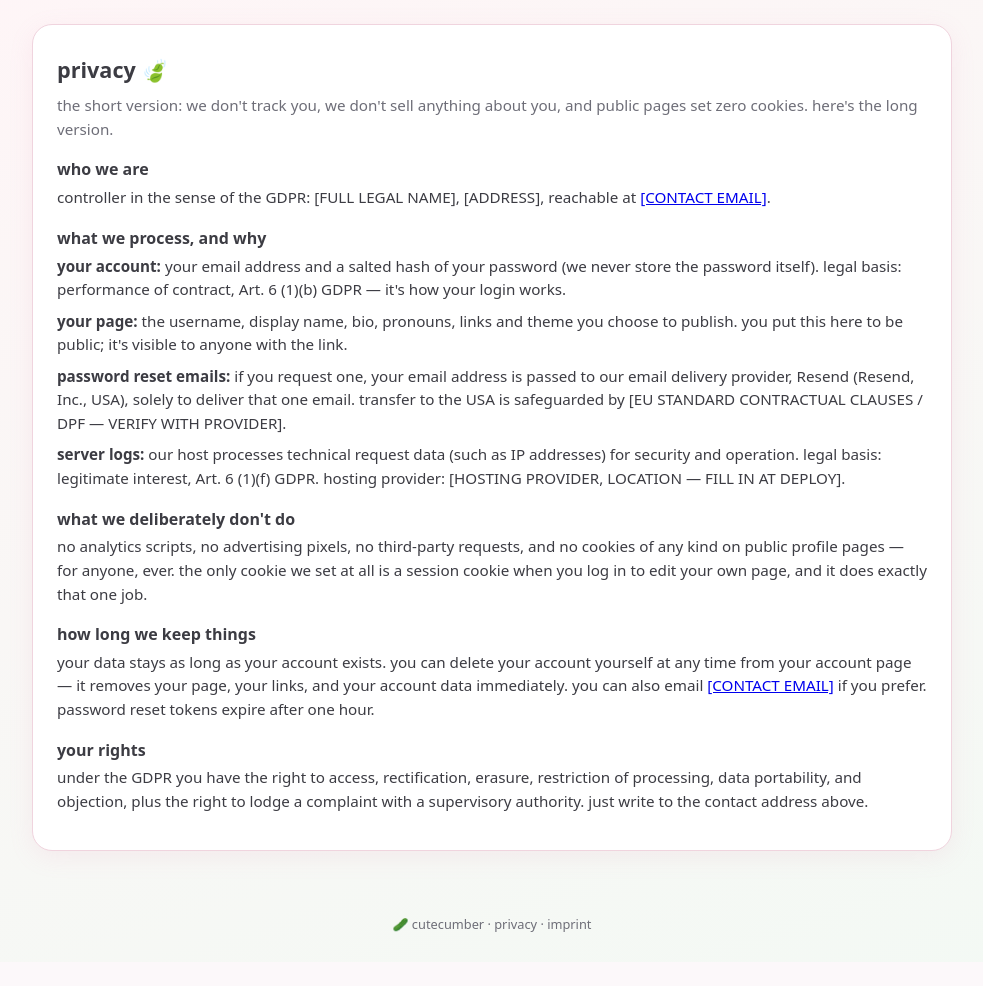
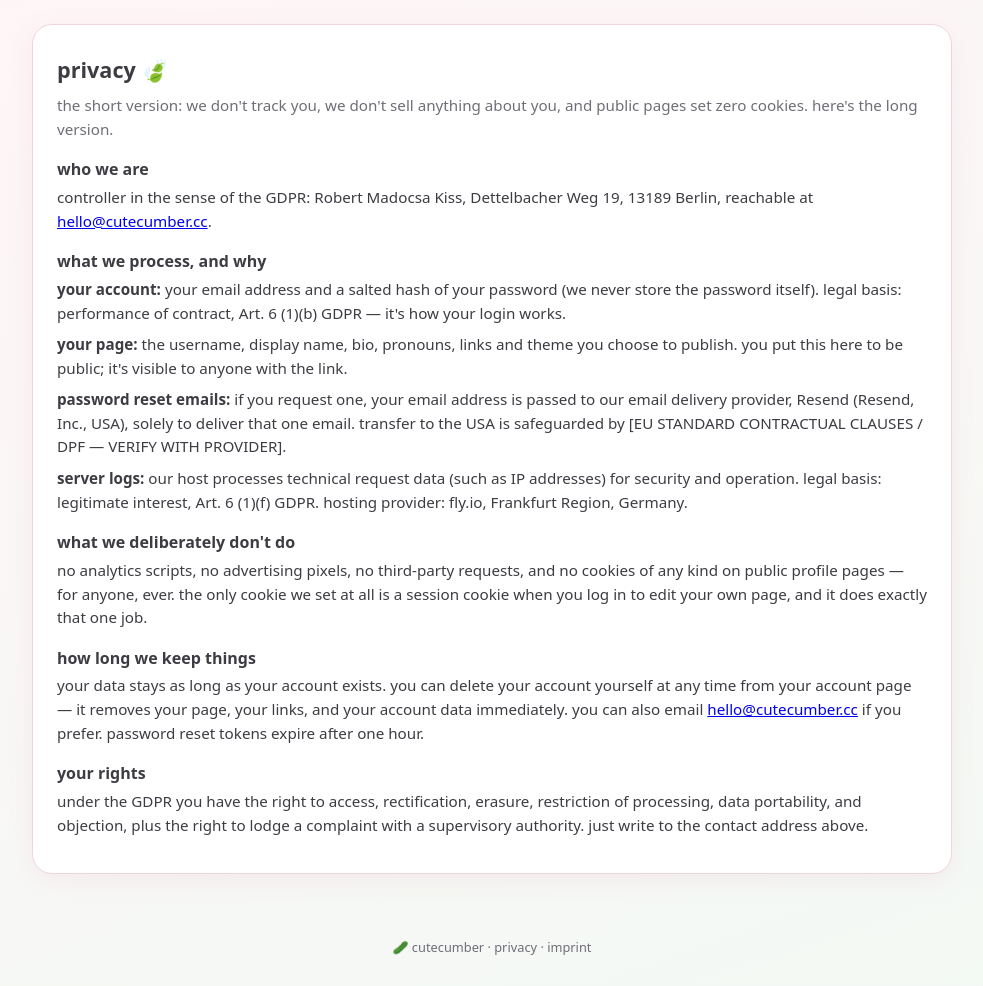
Before and after one commit to Nagoyashi/cutecumber, a Flask app: page /privacy in a window 1280 px wide. Shown: the part 53-1039 px from the top of the page, without its empty margins (148-1131 px from the left). Before the commit the page ends 985 px from the top, so only its background shows below. Run offline with Flask 3, Linux system fonts and the light colour scheme; parts of the project's set-up code (start-up, migrations or seed data) failed here and were passed over; some libraries are stand-ins or nearby versions.

Commit message:
added legal texts

```diff
--- a/app/templates/privacy.html
+++ b/app/templates/privacy.html
@@ -1,42 +1,66 @@
-{% extends "dash_base.html" %}
-{% block title %}privacy{% endblock %}
-{% block content %}
+{% extends "dash_base.html" %} {% block title %}privacy{% endblock %} {% block
+content %}
 <section class="card legal">
   <h1>privacy 🍃</h1>
-  <p class="hint">the short version: we don't track you, we don't sell anything about you,
-  and public pages set zero cookies. here's the long version.</p>
+  <p class="hint">
+    the short version: we don't track you, we don't sell anything about you, and
+    public pages set zero cookies. here's the long version.
+  </p>
 
   <h2>who we are</h2>
-  <p>controller in the sense of the GDPR: [FULL LEGAL NAME], [ADDRESS], reachable at
-  <a href="mailto:[CONTACT EMAIL]">[CONTACT EMAIL]</a>.</p>
+  <p>
+    controller in the sense of the GDPR: Robert Madocsa Kiss, Dettelbacher Weg
+    19, 13189 Berlin, reachable at
+    <a href="mailto:[CONTACT EMAIL]">hello@cutecumber.cc</a>.
+  </p>
 
   <h2>what we process, and why</h2>
-  <p><strong>your account:</strong> your email address and a salted hash of your password
-  (we never store the password itself). legal basis: performance of contract,
-  Art. 6 (1)(b) GDPR — it's how your login works.</p>
-  <p><strong>your page:</strong> the username, display name, bio, pronouns, links and theme
-  you choose to publish. you put this here to be public; it's visible to anyone with the link.</p>
-  <p><strong>password reset emails:</strong> if you request one, your email address is passed to
-  our email delivery provider, Resend (Resend, Inc., USA), solely to deliver that one email.
-  transfer to the USA is safeguarded by [EU STANDARD CONTRACTUAL CLAUSES / DPF — VERIFY WITH PROVIDER].</p>
-  <p><strong>server logs:</strong> our host processes technical request data (such as IP addresses)
-  for security and operation. legal basis: legitimate interest, Art. 6 (1)(f) GDPR.
-  hosting provider: [HOSTING PROVIDER, LOCATION — FILL IN AT DEPLOY].</p>
+  <p>
+    <strong>your account:</strong> your email address and a salted hash of your
+    password (we never store the password itself). legal basis: performance of
+    contract, Art. 6 (1)(b) GDPR — it's how your login works.
+  </p>
+  <p>
+    <strong>your page:</strong> the username, display name, bio, pronouns, links
+    and theme you choose to publish. you put this here to be public; it's
+    visible to anyone with the link.
+  </p>
+  <p>
+    <strong>password reset emails:</strong> if you request one, your email
+    address is passed to our email delivery provider, Resend (Resend, Inc.,
+    USA), solely to deliver that one email. transfer to the USA is safeguarded
+    by [EU STANDARD CONTRACTUAL CLAUSES / DPF — VERIFY WITH PROVIDER].
+  </p>
+  <p>
+    <strong>server logs:</strong> our host processes technical request data
+    (such as IP addresses) for security and operation. legal basis: legitimate
+    interest, Art. 6 (1)(f) GDPR. hosting provider: fly.io, Frankfurt Region,
+    Germany.
+  </p>
 
   <h2>what we deliberately don't do</h2>
-  <p>no analytics scripts, no advertising pixels, no third-party requests, and no cookies of any
-  kind on public profile pages — for anyone, ever. the only cookie we set at all is a session
-  cookie when you log in to edit your own page, and it does exactly that one job.</p>
+  <p>
+    no analytics scripts, no advertising pixels, no third-party requests, and no
+    cookies of any kind on public profile pages — for anyone, ever. the only
+    cookie we set at all is a session cookie when you log in to edit your own
+    page, and it does exactly that one job.
+  </p>
 
   <h2>how long we keep things</h2>
-  <p>your data stays as long as your account exists. you can delete your account yourself at any
-  time from your account page — it removes your page, your links, and your account data
-  immediately. you can also email <a href="mailto:[CONTACT EMAIL]">[CONTACT EMAIL]</a> if you
-  prefer. password reset tokens expire after one hour.</p>
+  <p>
+    your data stays as long as your account exists. you can delete your account
+    yourself at any time from your account page — it removes your page, your
+    links, and your account data immediately. you can also email
+    <a href="mailto:[CONTACT EMAIL]">hello@cutecumber.cc</a> if you prefer.
+    password reset tokens expire after one hour.
+  </p>
 
   <h2>your rights</h2>
-  <p>under the GDPR you have the right to access, rectification, erasure, restriction of
-  processing, data portability, and objection, plus the right to lodge a complaint with a
-  supervisory authority. just write to the contact address above.</p>
+  <p>
+    under the GDPR you have the right to access, rectification, erasure,
+    restriction of processing, data portability, and objection, plus the right
+    to lodge a complaint with a supervisory authority. just write to the contact
+    address above.
+  </p>
 </section>
 {% endblock %}
```
Also changed, not shown: app/templates/imprint.html (+16 -11 lines).
